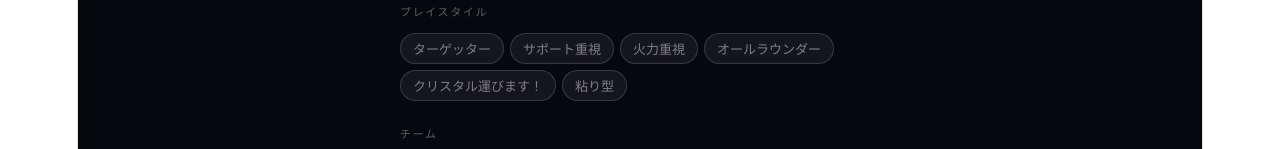
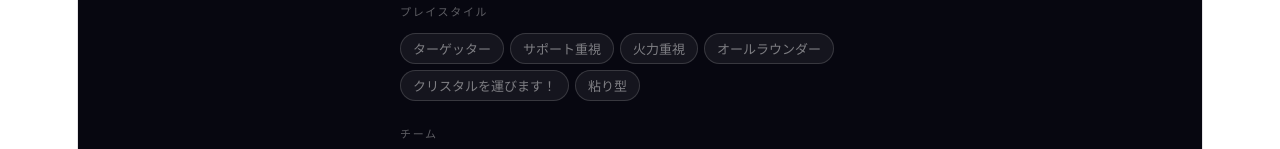
Before and after one commit to reno-pvp-cards/reno-pvp-cards, a React (Vite) app: page / in a window 1280 px wide. Shown: the part 803-952 px from the top of the page. Built offline with nearby package versions, Linux system fonts and the light colour scheme; a web font is replaced by a local one.

Commit message:
fix: mainジョブ背景色をDOMとCanvasで統一 / プレイスタイル文言修正

```diff
--- a/src/App.jsx
+++ b/src/App.jsx
@@ -8,7 +8,7 @@ const JOB_LIST = {
   魔法DPS: ['黒魔道士', '召喚士', '赤魔道士', 'ピクトマンサー'],
 }
 const ALL_JOBS = Object.values(JOB_LIST).flat()
-const PLAYSTYLE_LIST = ['ターゲッター', 'サポート重視', '火力重視', 'オールラウンダー', 'クリスタル運びます！', '粘り型']
+const PLAYSTYLE_LIST = ['ターゲッター', 'サポート重視', '火力重視', 'オールラウンダー', 'クリスタルを運びます！', '粘り型']
 const SNS_LIST = ['X', 'YouTube', 'Twitch']
 const RANK_LIST = ['アルテマ', 'オメガ', 'クリスタル', 'ダイヤモンド', 'プラチナ', 'ゴールド', 'シルバー', 'ブロンズ']
 const RANK_CONFIG = {
@@ -234,7 +234,7 @@ function PlayerCard({ player, theme, cardRef }) {
   }
   const activeTag   = { ...tagBase, background: ac + '22', borderColor: ac + '88', color: ac }
   const inactiveTag = { ...tagBase, background: t.inactiveTagBg, borderColor: t.inactiveTagBorder, color: t.inactiveTagText }
-  const mainTag     = { ...tagBase, background: t.inactiveTagBg, borderColor: ac + '88', color: ac, fontWeight: 700 }
+  const mainTag     = { ...tagBase, background: ac + '33', borderColor: ac + '88', color: ac, fontWeight: 700 }
 
   return (
     <div ref={cardRef} style={{
@@ -608,7 +608,7 @@ function CardView({ player, theme, onEdit }) {
           const tw = Math.max(ctx.measureText(label).width + hpad * 2, TAG_MINW)
           if (tx + tw > W - 16) { tx = 16; ty += TAG_PITCH }
           let bg, border, fg
-          if (type === 'main')     { bg = t.inactiveTagBg; border = ac + '88'; fg = ac }
+          if (type === 'main')     { bg = ac + '33'; border = ac + '88'; fg = ac }
           else if (type === 'sub') { bg = ac + '22';       border = ac + '88'; fg = ac }
           else                     { bg = t.inactiveTagBg; border = t.inactiveTagBorder; fg = t.inactiveTagText }
           roundRect(tx, ty, tw, TAG_H, TAG_H / 2, bg, border)
```
